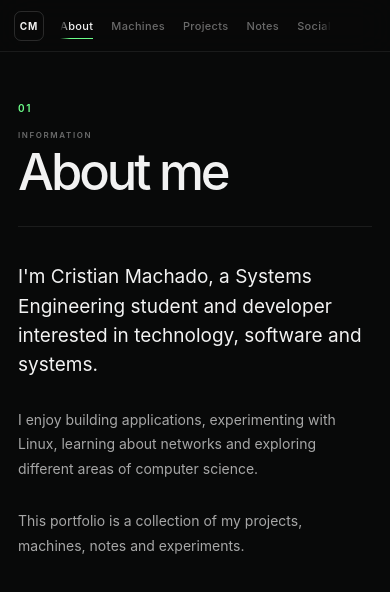
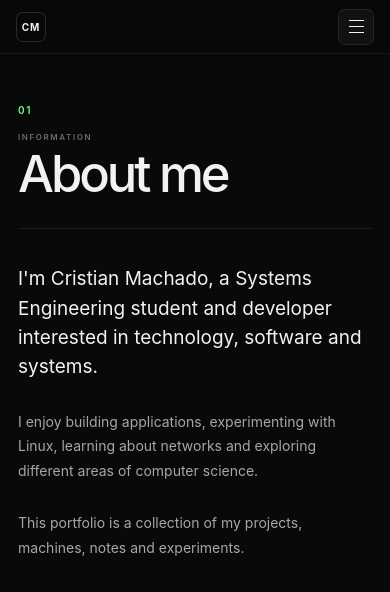
Before and after one commit to Qu4s4r7/portfolio, a React (Vite) app: page /portfolio/about in a window 390 px wide. Shown: the top 592 px of the page. Built offline with nearby package versions, Linux system fonts and the light colour scheme.

Commit message:
Fix mobile navigation

```diff
--- a/src/components/TopBar.tsx
+++ b/src/components/TopBar.tsx
@@ -1,7 +1,9 @@
 import { Link, useLocation } from "react-router-dom";
+import { useState } from "react";
 
 export default function TopBar() {
   const location = useLocation();
+  const [menuOpen, setMenuOpen] = useState(false);
 
   const links = [
     { label: "About", path: "/about" },
@@ -11,9 +13,18 @@ export default function TopBar() {
     { label: "Social", path: "/social" },
   ];
 
+  const isActive = (path: string) =>
+    location.pathname === path ||
+    location.pathname.startsWith(`${path}/`);
+
+  const closeMenu = () => {
+    setMenuOpen(false);
+  };
+
   return (
+    <>
       <header className="topbar">
-      <Link to="/" className="topbar-logo">
+        <Link to="/" className="topbar-logo" onClick={closeMenu}>
           CM
         </Link>
 
@@ -22,11 +33,7 @@ export default function TopBar() {
             <Link
               key={link.path}
               to={link.path}
-            className={
-              location.pathname.startsWith(link.path)
-                ? "active"
-                : ""
-            }
+              className={isActive(link.path) ? "active" : ""}
             >
               {link.label}
             </Link>
@@ -37,6 +44,59 @@ export default function TopBar() {
           <span className="status-dot" />
           ONLINE
         </div>
+
+        <button
+          className={`menu-button ${menuOpen ? "open" : ""}`}
+          onClick={() => setMenuOpen(!menuOpen)}
+          aria-label="Abrir menú"
+          aria-expanded={menuOpen}
+        >
+          <span />
+          <span />
+          <span />
+        </button>
       </header>
+
+      <div
+        className={`mobile-menu ${menuOpen ? "open" : ""}`}
+        aria-hidden={!menuOpen}
+      >
+        <nav className="mobile-menu-nav">
+          {links.map((link, index) => (
+            <Link
+              key={link.path}
+              to={link.path}
+              className={isActive(link.path) ? "active" : ""}
+              onClick={closeMenu}
+            >
+              <span className="mobile-menu-number">
+                0{index + 1}
+              </span>
+
+              <span>{link.label}</span>
+
+              <span className="mobile-menu-arrow">→</span>
+            </Link>
+          ))}
+        </nav>
+
+        <div className="mobile-menu-footer">
+          <span>
+            <span className="status-dot" />
+            ONLINE
+          </span>
+
+          <span>CM / PORTFOLIO</span>
+        </div>
+      </div>
+
+      {menuOpen && (
+        <button
+          className="menu-overlay"
+          onClick={closeMenu}
+          aria-label="Cerrar menú"
+        />
+      )}
+    </>
   );
 }
--- a/src/index.css
+++ b/src/index.css
@@ -861,139 +861,345 @@ img {
 }
 
 /* =========================================================
-   RESPONSIVE
+   MOBILE MENU
    ========================================================= */
 
-@media (max-width: 900px) {
+.menu-button {
+  display: none;
+
+  width: 36px;
+  height: 36px;
+
+  align-items: center;
+  justify-content: center;
+  flex-direction: column;
+  gap: 5px;
+
+  margin-left: auto;
+
+  background: var(--surface);
+
+  border: 1px solid var(--line);
+  border-radius: 7px;
+
+  cursor: pointer;
+
+  z-index: 1200;
+}
+
+.menu-button span {
+  display: block;
+
+  width: 15px;
+  height: 1px;
+
+  background: var(--text);
+
+  transition:
+    transform 0.25s ease,
+    opacity 0.2s ease;
+}
+
+.menu-button:hover {
+  background: var(--surface-light);
+  border-color: var(--line-strong);
+}
+
+/* ANIMACIÓN DEL BOTÓN */
+
+.menu-button.open span:nth-child(1) {
+  transform: translateY(6px) rotate(45deg);
+}
+
+.menu-button.open span:nth-child(2) {
+  opacity: 0;
+}
+
+.menu-button.open span:nth-child(3) {
+  transform: translateY(-6px) rotate(-45deg);
+}
+
+
+/* =========================================================
+   MOBILE MENU PANEL
+   ========================================================= */
+
+.mobile-menu {
+  display: none;
+}
+
+.menu-overlay {
+  display: none;
+}
+
+
+/* =========================================================
+   TABLET / MOBILE
+   ========================================================= */
+
+@media (max-width: 700px) {
+
   :root {
     --topbar-height: 54px;
   }
 
+  /* TOPBAR */
+
   .topbar {
-    padding: 0 20px;
+    height: var(--topbar-height);
+
+    padding: 0 16px;
   }
 
-  .topbar-nav {
-    gap: 18px;
-    margin-left: 24px;
+  .topbar-logo {
+    width: 30px;
+    height: 30px;
+
+    font-size: 10px;
+
+    flex-shrink: 0;
   }
 
-  .topbar-nav a {
-    font-size: 11px;
-    white-space: nowrap;
-  }
+  /* OCULTAMOS NAV NORMAL */
 
+  .topbar-nav,
   .topbar-status {
     display: none;
   }
 
-  .content-page {
-    width: min(100% - 40px, 900px);
-    padding-top: 65px;
+  /* BOTÓN */
+
+  .menu-button {
+    display: flex;
   }
 
-  .markdown-page {
-    width: min(100% - 40px, 800px);
+
+  /* =====================================================
+     OVERLAY
+     ===================================================== */
+
+  .menu-overlay {
+    display: block;
+
+    position: fixed;
+    inset: 0;
+
+    z-index: 1050;
+
+    width: 100%;
+    height: 100%;
+
+    background: rgba(0, 0, 0, 0.55);
+
+    backdrop-filter: blur(4px);
+    -webkit-backdrop-filter: blur(4px);
+
+    cursor: pointer;
   }
 
-  .items-grid {
-    grid-template-columns: repeat(2, minmax(0, 1fr));
+
+  /* =====================================================
+     PANEL
+     ===================================================== */
+
+  .mobile-menu {
+    display: flex;
+    flex-direction: column;
+
+    position: fixed;
+
+    top: var(--topbar-height);
+    right: 0;
+
+    z-index: 1100;
+
+    width: min(88vw, 360px);
+    height: calc(100vh - var(--topbar-height));
+
+    padding: 28px 24px 22px;
+
+    background: var(--surface);
+
+    border-left: 1px solid var(--line);
+
+    box-shadow:
+      -20px 0 60px rgba(0, 0, 0, 0.35);
+
+    transform: translateX(100%);
+
+    visibility: hidden;
+
+    transition:
+      transform 0.3s ease,
+      visibility 0.3s ease;
   }
 
-  .home-content {
-    width: min(100% - 40px, 900px);
+  .mobile-menu.open {
+    transform: translateX(0);
+
+    visibility: visible;
   }
 
-  .home-content h1 {
-    font-size: clamp(4rem, 11vw, 7rem);
+
+  /* =====================================================
+     LINKS
+     ===================================================== */
+
+  .mobile-menu-nav {
+    display: flex;
+    flex-direction: column;
+
+    width: 100%;
   }
-}
+
+  .mobile-menu-nav a {
+    display: grid;
+
+    grid-template-columns: 35px 1fr auto;
+
+    align-items: center;
+
+    width: 100%;
+    min-height: 68px;
+
+    border-top: 1px solid var(--line);
+
+    color: var(--text-soft);
+
+    font-size: 15px;
+    font-weight: 500;
+
+    transition:
+      color 0.2s ease,
+      padding-left 0.2s ease;
+  }
+
+  .mobile-menu-nav a:last-child {
+    border-bottom: 1px solid var(--line);
+  }
+
+  .mobile-menu-nav a:hover {
+    padding-left: 6px;
+
+    color: var(--text);
+  }
+
+  .mobile-menu-nav a.active {
+    color: var(--text);
+  }
 
 
-@media (max-width: 650px) {
-  :root {
-    --topbar-height: 52px;
+  /* NÚMERO */
+
+  .mobile-menu-number {
+    color: var(--text-faint);
+
+    font-family: monospace;
+
+    font-size: 9px;
+
+    letter-spacing: 0.08em;
   }
 
-  .topbar {
-    height: var(--topbar-height);
-
-    padding: 0 14px;
-
-    gap: 16px;
+  .mobile-menu-nav a.active
+  .mobile-menu-number {
+    color: var(--accent);
   }
 
-  .topbar-logo {
-    flex-shrink: 0;
 
-    width: 30px;
-    height: 30px;
+  /* FLECHA */
 
-    font-size: 10px;
+  .mobile-menu-arrow {
+    color: var(--text-faint);
+
+    font-size: 18px;
+
+    transition:
+      color 0.2s ease,
+      transform 0.2s ease;
   }
 
-  .topbar-nav {
-    min-width: 0;
+  .mobile-menu-nav a:hover
+  .mobile-menu-arrow {
+    color: var(--accent);
 
+    transform: translateX(5px);
+  }
+
+  .mobile-menu-nav a.active
+  .mobile-menu-arrow {
+    color: var(--accent);
+  }
+
+
+  /* =====================================================
+     FOOTER DEL MENÚ
+     ===================================================== */
+
+  .mobile-menu-footer {
     display: flex;
 
-    margin-left: 0;
+    align-items: center;
+    justify-content: space-between;
 
-    gap: 18px;
+    margin-top: auto;
 
-    overflow-x: auto;
-    overflow-y: hidden;
+    padding-top: 20px;
 
-    scrollbar-width: none;
+    color: var(--text-faint);
 
-    -webkit-overflow-scrolling: touch;
+    font-family: monospace;
 
-    mask-image: linear-gradient(
-      to right,
-      transparent 0,
-      black 10px,
-      black calc(100% - 10px),
-      transparent 100%
-    );
+    font-size: 8px;
 
-    -webkit-mask-image: linear-gradient(
-      to right,
-      transparent 0,
-      black 10px,
-      black calc(100% - 10px),
-      transparent 100%
-    );
+    letter-spacing: 0.12em;
   }
 
-  .topbar-nav::-webkit-scrollbar {
-    display: none;
+  .mobile-menu-footer > span:first-child {
+    display: flex;
+
+    align-items: center;
+
+    gap: 7px;
+
+    color: var(--text-muted);
   }
 
-  .topbar-nav a {
-    flex-shrink: 0;
-
-    padding: 8px 0;
-
-    font-size: 11px;
-    white-space: nowrap;
+  .mobile-menu-footer .status-dot {
+    width: 5px;
+    height: 5px;
   }
 
-  .topbar-nav a::after {
-    bottom: 2px;
-  }
 
-  .topbar-status {
-    display: none;
-  }
+  /* =====================================================
+     CONTENIDO
+     ===================================================== */
 
   .page-container {
     padding-top: var(--topbar-height);
   }
 
+  .content-page {
+    width: calc(100% - 36px);
+
+    padding-top: 50px;
+    padding-bottom: 60px;
+  }
+
+  .markdown-page {
+    width: calc(100% - 36px);
+
+    padding-top: 45px;
+    padding-bottom: 70px;
+  }
+
+
   /* HOME */
 
   .home-page {
-    min-height: calc(100vh - var(--topbar-height));
+    min-height: calc(
+      100vh - var(--topbar-height)
+    );
 
     padding: 50px 18px 80px;
   }
@@ -1012,13 +1218,19 @@ img {
     margin-bottom: 15px;
 
     font-size: 9px;
+
     letter-spacing: 0.17em;
   }
 
   .home-content h1 {
-    font-size: clamp(3.4rem, 18vw, 6rem);
+    font-size: clamp(
+      3.4rem,
+      18vw,
+      6rem
+    );
 
     line-height: 0.9;
+
     letter-spacing: -0.07em;
   }
 
@@ -1028,6 +1240,7 @@ img {
     margin-top: 28px;
 
     font-size: 13px;
+
     line-height: 1.7;
   }
 
@@ -1043,14 +1256,8 @@ img {
     width: 32px;
   }
 
-  /* GENERAL PAGES */
 
-  .content-page {
-    width: calc(100% - 36px);
-
-    padding-top: 50px;
-    padding-bottom: 60px;
-  }
+  /* GENERAL */
 
   .page-header {
     display: block;
@@ -1073,10 +1280,15 @@ img {
   }
 
   .page-header h1 {
-    font-size: clamp(2.8rem, 13vw, 4.5rem);
+    font-size: clamp(
+      2.8rem,
+      13vw,
+      4.5rem
+    );
 
     line-height: 0.95;
   }
+
 
   /* CARDS */
 
@@ -1116,6 +1328,7 @@ img {
     font-size: 8px;
   }
 
+
   /* NOTES */
 
   .notes-list {
@@ -1134,12 +1347,14 @@ img {
 
   .note-item p {
     font-size: 12px;
+
     line-height: 1.6;
   }
 
   .note-arrow {
     font-size: 17px;
   }
+
 
   /* SOCIAL */
 
@@ -1153,6 +1368,7 @@ img {
     font-size: 14px;
   }
 
+
   /* ABOUT */
 
   .about-content {
@@ -1161,22 +1377,18 @@ img {
 
   .about-content .lead {
     font-size: 19px;
+
     line-height: 1.55;
   }
 
   .about-content p {
     font-size: 14px;
+
     line-height: 1.75;
   }
 
+
   /* MARKDOWN */
-
-  .markdown-page {
-    width: calc(100% - 36px);
-
-    padding-top: 45px;
-    padding-bottom: 70px;
-  }
 
   .back-link {
     margin-bottom: 32px;
@@ -1186,11 +1398,16 @@ img {
 
   .markdown-content {
     font-size: 14px;
+
     line-height: 1.75;
   }
 
   .markdown-content h1 {
-    font-size: clamp(2.4rem, 11vw, 4rem);
+    font-size: clamp(
+      2.4rem,
+      11vw,
+      4rem
+    );
 
     line-height: 1;
   }
@@ -1230,19 +1447,20 @@ img {
 }
 
 
+/* =========================================================
+   SMALL PHONES
+   ========================================================= */
+
 @media (max-width: 380px) {
+
   .topbar {
-    padding: 0 10px;
-
-    gap: 12px;
+    padding: 0 12px;
   }
 
-  .topbar-nav {
-    gap: 15px;
-  }
+  .mobile-menu {
+    width: 100%;
 
-  .topbar-nav a {
-    font-size: 10px;
+    border-left: 0;
   }
 
   .home-page {
@@ -1255,7 +1473,4 @@ img {
     width: calc(100% - 28px);
   }
 
-  .home-content h1 {
-    font-size: clamp(3rem, 18vw, 4.5rem);
-  }
 }
```
Lines whose indentation alone changed are shown as unchanged.
